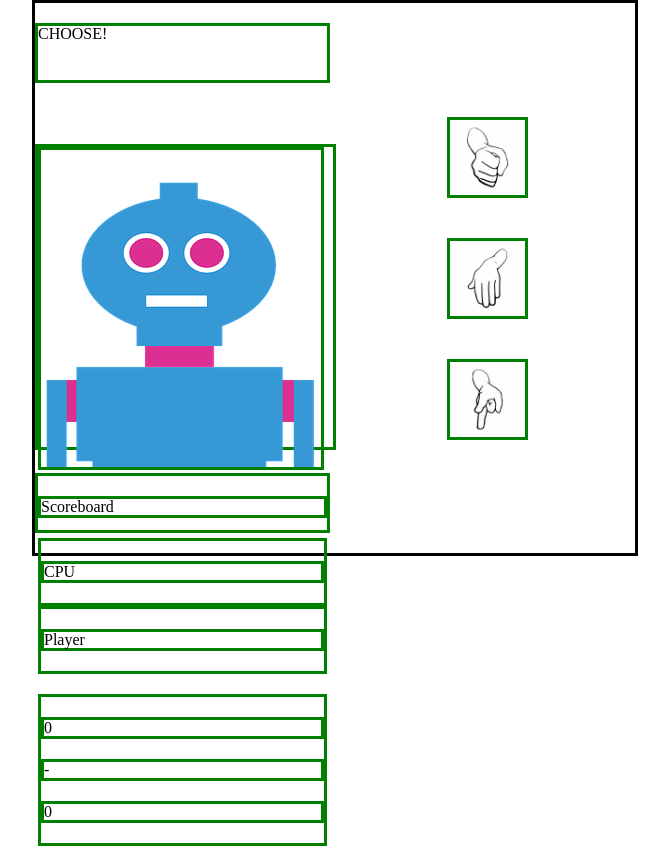
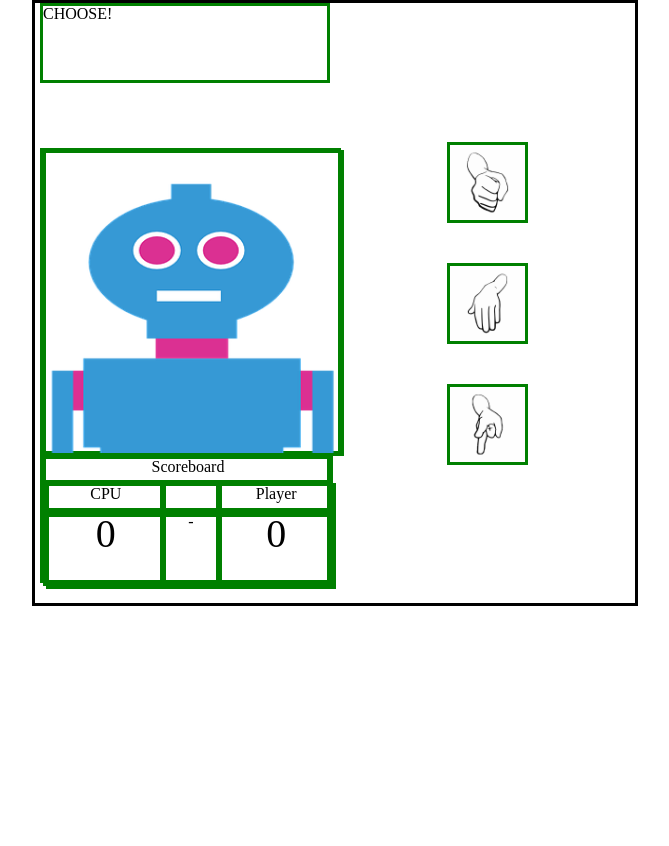
Before and after one commit to pre10Ding/rock-paper-scissors, a plain HTML site: page index.html in a window 1280 px wide. Shown: the whole page, without its empty margins (305-974 px from the left). After the commit the page ends 800 px from the top, so only its background shows below. Drawn offline with Linux system fonts and the light colour scheme.

Commit message:
add basic formatting for score tracker

```diff
--- a/main.css
+++ b/main.css
@@ -21,19 +21,55 @@
 }
 
 .half-areas div{
-    margin:20px 0 20px 0;
+    margin:0 0 20px 5px;
 }
 
 #left-side-area {
     display:grid;
-    grid-template-rows:100px 350px 100px;
+    grid-template-rows:100px 350px 150px;
 }
 
 #cpu-panel {
     position: relative;
-    bottom:-21px;
+    bottom:-45px;
     width:100%;
     height: 300px;
+}
+
+#cpu-icon {
+    position: relative;
+    bottom:1px;
+    width:100%;
+    height: 300px;
+}
+
+#cpu-label {
+    display:grid;
+    grid-template-rows: 1fr 1fr 3fr;
+    grid-gap:0;
+}
+
+#cpu-label div{
+    text-align: center;
+    height:100%;
+    width:100%;
+    margin: 0 0 0 0;
+}
+
+#scoreboard-header {
+    display: grid;
+    grid-template-columns: 2fr 1fr 2fr;
+}
+
+#scoreboard {
+    display: grid;
+    grid-column-gap: px;
+    grid-template-columns: 2fr 1fr 2fr;
+
+}
+
+.score-display{
+    font-size: 40px;
 }
 
 #right-side-area {
```
